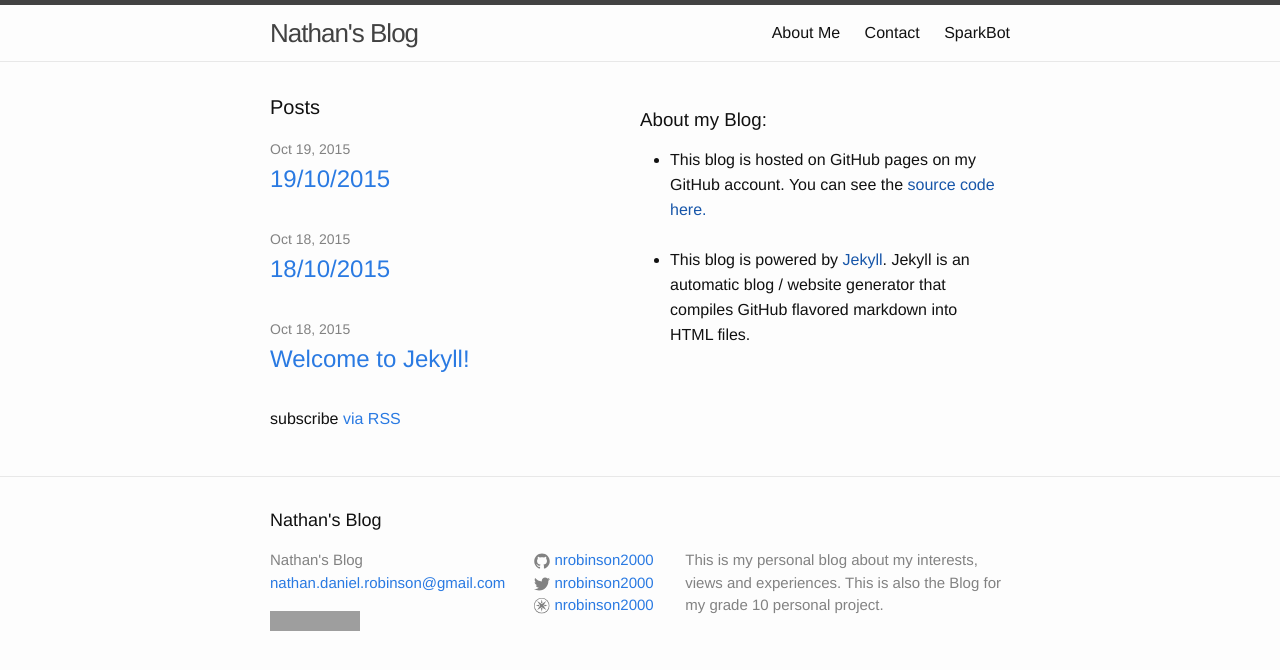
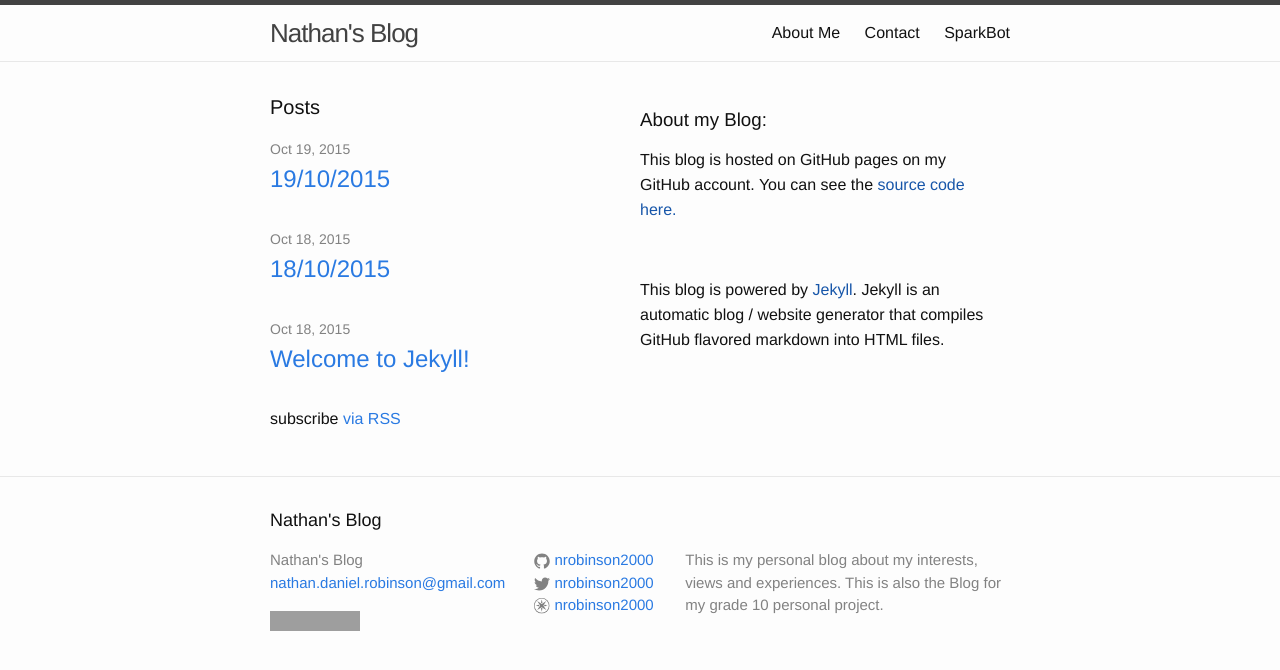
Before and after one commit to nrobinson2000/blog, a Jekyll site: the page built from index.html, in a window 1280 px wide. Shown: the top 670 px of the page. Built offline with Jekyll 4.4.1, drawn with Linux system fonts in a browser that asks for light colours; grey boxes are pictures that could not be loaded.

Commit message:
14:58 of 19-10-2015

```diff
--- a/_config.yml
+++ b/_config.yml
@@ -12,12 +12,10 @@
 
 nav_message: >
   <h3>About my Blog:</h3>
-  <ul>
-  <li>This blog is hosted on GitHub pages on my GitHub account.  You can see the <a href src="https://github.com/nrobinson2000/nrobinson2000.github.io">source code here.</a></li>
+  <p>This blog is hosted on GitHub pages on my GitHub account.  You can see the <a href src="https://github.com/nrobinson2000/nrobinson2000.github.io">source code here.</a><p>
   <br>
-  <li>This blog is powered by <a href src="https://jekyllrb.com">Jekyll</a>.  Jekyll is an automatic blog / website generator that compiles GitHub flavored markdown into HTML
-  files.</li>
-  <ul>
+  <p>This blog is powered by <a href src="https://jekyllrb.com">Jekyll</a>.  Jekyll is an automatic blog / website generator that compiles GitHub flavored markdown into HTML
+  files.</p>
 
 
 
```
